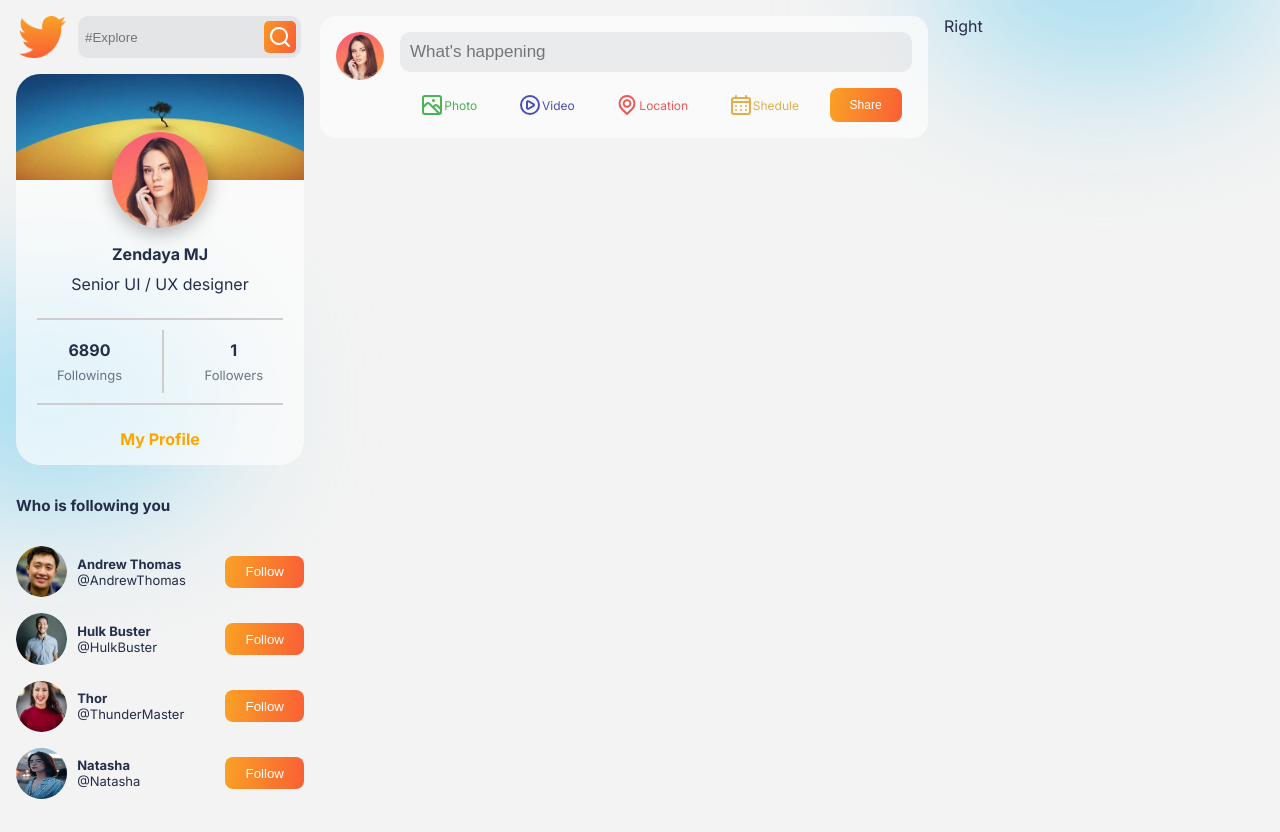
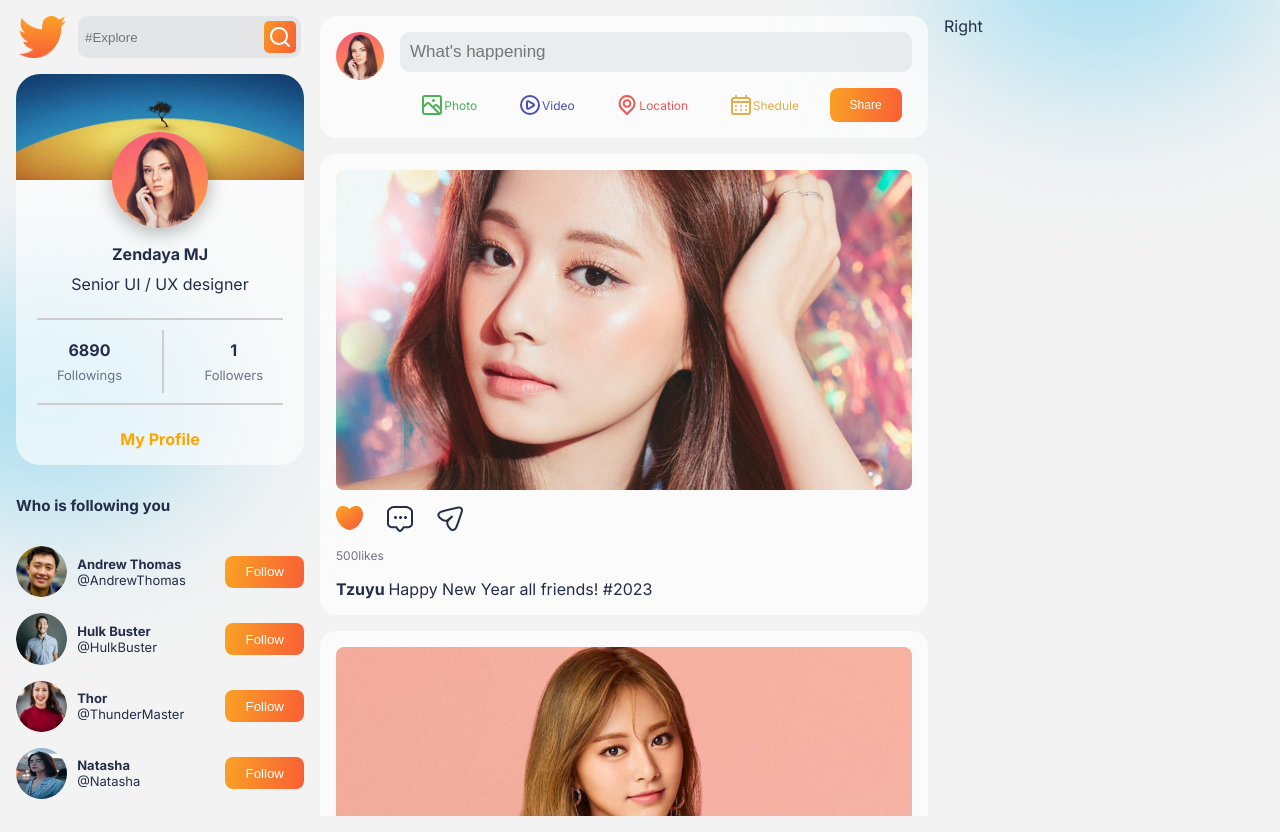
Before and after one commit to StephanieCrispin/WhatsDown, a React (Create React App) app in the folder client-1/: page / in a window 1280 px wide. Built offline with nearby package versions, Linux system fonts and the light colour scheme.

Commit message:
feat: worked on main posts section

```diff
--- a/client-1/src/App.css
+++ b/client-1/src/App.css
@@ -50,3 +50,7 @@
   background: transparent;
   border: 2px solid var(--orange);
 }
+
+::-webkit-scrollbar {
+  display: none;
+}
--- /dev/null
+++ b/client-1/src/Data/PostData.js
@@ -0,0 +1,27 @@
+import postPic1 from "../img/postpic1.jpg";
+import postPic2 from "../img/postpic2.jpg";
+import postPic3 from "../img/postpic3.JPG";
+
+export const PostsData = [
+  {
+    img: postPic1,
+    name: "Tzuyu",
+    desc: "Happy New Year all friends! #2023",
+    likes: 2300,
+    liked: true,
+  },
+  {
+    img: postPic2,
+    name: "Maryam",
+    desc: "Party time :)",
+    likes: 2300,
+    liked: false,
+  },
+  {
+    img: postPic3,
+    name: "Salena Gomez",
+    desc: "At Archery Festival",
+    likes: 800,
+    liked: false,
+  },
+];
--- /dev/null
+++ b/client-1/src/components/Post/Post.css
@@ -0,0 +1,22 @@
+.Post
+{
+    display: flex;
+    flex-direction: column;
+    padding: 1rem;
+    background-color: var(--cardColor);
+    border-radius: 1rem;
+    gap: 1rem;
+}
+
+.Post>img{
+    width: 100%;
+    max-height: 20rem;
+    object-fit: cover;
+    border-radius: 0.5rem;
+}
+
+.postReact{
+    display: flex;
+    align-items: flex-start;
+    gap: 1.5rem;
+}
--- /dev/null
+++ b/client-1/src/components/Post/Post.jsx
@@ -0,0 +1,50 @@
+// import React, { useState } from "react";
+import "./Post.css";
+import Comment from "../../img/comment.png";
+import Share from "../../img/share.png";
+import Heart from "../../img/like.png";
+import NotLike from "../../img/notlike.png";
+// import { likePost } from "../../api/PostsRequests";
+// import { useSelector } from "react-redux";
+
+const Post = ({ data }) => {
+  // const { user } = useSelector((state) => state.authReducer.authData);
+  // const [liked, setLiked] = useState(data.likes.includes(user._id));
+  // const [likes, setLikes] = useState(data.likes.length)
+
+  // const handleLike = () => {
+  //   likePost(data._id, user._id);
+  //   setLiked((prev) => !prev);
+  //   liked? setLikes((prev)=>prev-1): setLikes((prev)=>prev+1)
+  // };
+  return (
+    <div className="Post">
+      <img
+        // src={data.img ? process.env.REACT_APP_PUBLIC_FOLDER + data.image : ""}
+        src={data.img}
+        alt=""
+      />
+
+      <div className="postReact">
+        <img
+          src={data?.liked ? Heart : NotLike}
+          alt=""
+          style={{ cursor: "pointer" }}
+          // onClick={handleLike}
+        />
+        <img src={Comment} alt="" />
+        <img src={Share} alt="" />
+      </div>
+
+      <span style={{ color: "var(--gray)", fontSize: "12px" }}>500likes</span>
+      <div className="detail">
+        <span>
+          <b>{data.name} </b>
+        </span>
+        <span>{data.desc}</span>
+      </div>
+    </div>
+  );
+};
+
+export default Post;
--- a/client-1/src/components/PostSide/PostSide.jsx
+++ b/client-1/src/components/PostSide/PostSide.jsx
@@ -1,11 +1,13 @@
 import React from "react";
 import "./PostSide.css";
 import PostShare from "../PostShare/PostShare";
+import Posts from "../Posts/Posts";
 
 const PostSide = () => {
   return (
     <div className="PostSide">
       <PostShare />
+      <Posts />
     </div>
   );
 };
--- /dev/null
+++ b/client-1/src/components/Posts/Posts.css
@@ -0,0 +1,5 @@
+.Posts {
+  display: flex;
+  flex-direction: column;
+  gap: 1rem;
+}
--- /dev/null
+++ b/client-1/src/components/Posts/Posts.jsx
@@ -0,0 +1,30 @@
+import React, { useEffect } from "react";
+// import { getTimelinePosts } from "../../actions/PostsAction";
+// import Post from "../Post/Post";
+// import { useSelector, useDispatch } from "react-redux";
+import "./Posts.css";
+import { PostsData } from "../../Data/PostData";
+import Post from "../Post/Post";
+// import { useParams } from "react-router-dom";
+
+const Posts = () => {
+  // const params = useParams();
+  // const dispatch = useDispatch();
+  // const { user } = useSelector((state) => state.authReducer.authData);
+  // let { posts, loading } = useSelector((state) => state.postReducer);
+  // useEffect(() => {
+  //   dispatch(getTimelinePosts(user._id));
+  // }, []);
+  // if (!posts) return "No Posts";
+  // if (params.id) posts = posts.filter((post) => post.userId === params.id);
+  return (
+    <div className="Posts">
+      {PostsData.map((post, id) => {
+        // return <Post data={post} key={id} />;
+        return <Post data={post} id={id} />;
+      })}
+    </div>
+  );
+};
+
+export default Posts;
```
